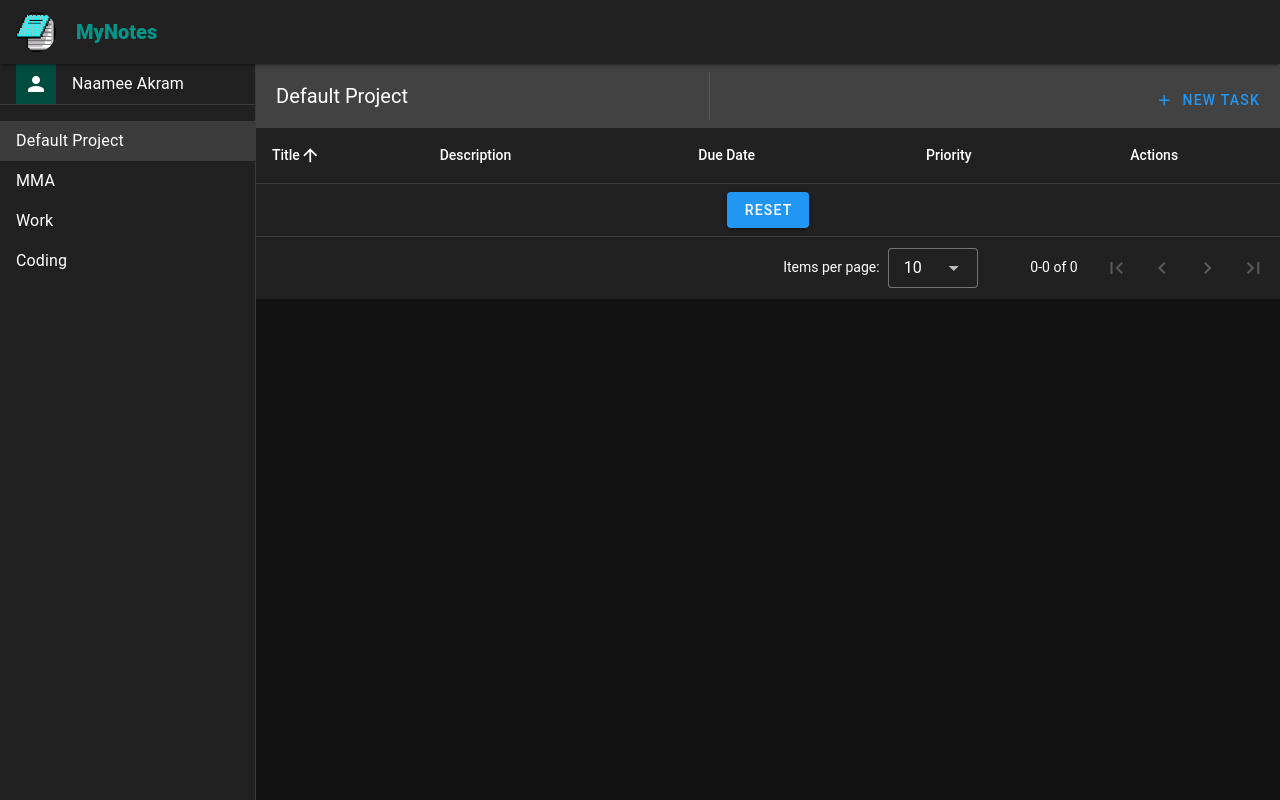
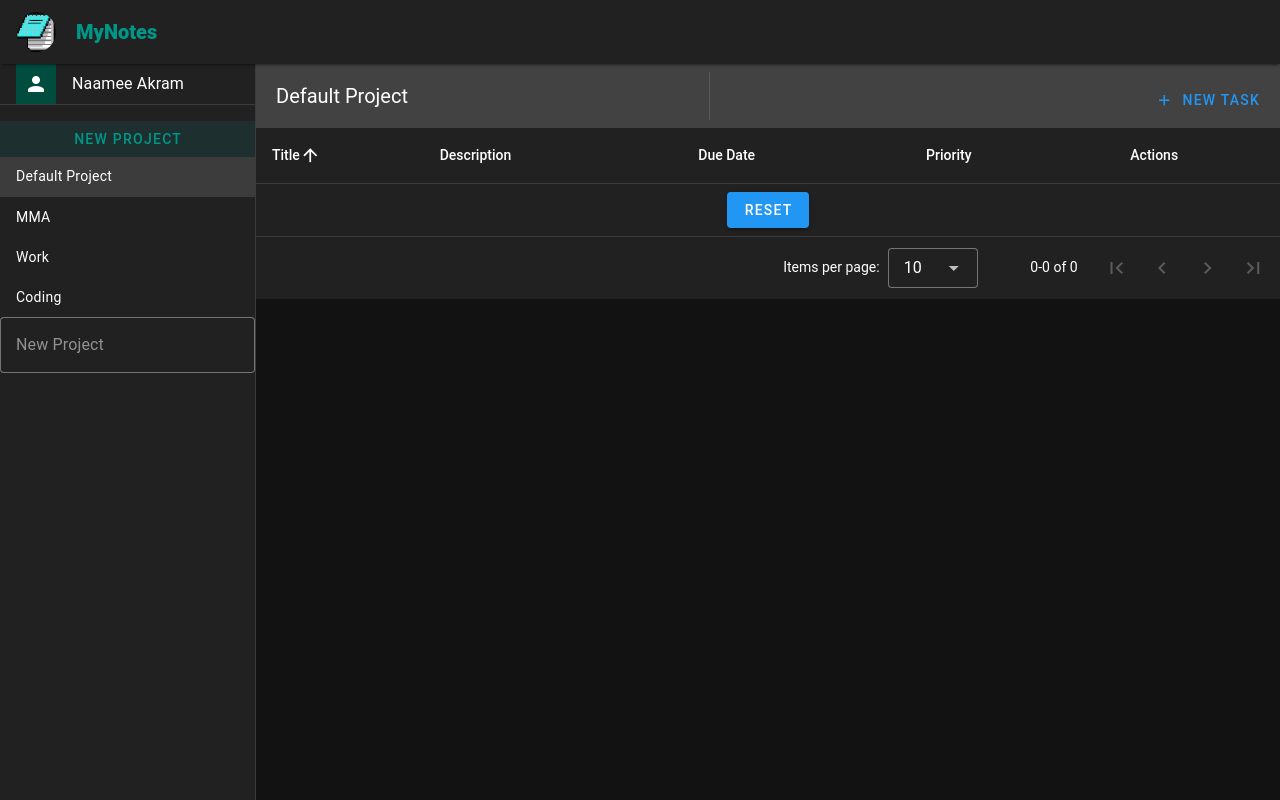
Before and after one commit to Naamee/todoapp, a Vue app: page / in a window 1280 px wide. Built offline with nearby package versions, Linux system fonts and the light colour scheme.

Commit message:
added new test table (need fixing) / fixed routers / added new project functionality (need fixing)

```diff
--- a/src/components/TestDataTable.vue
+++ b/src/components/TestDataTable.vue
@@ -1,3 +1,49 @@
+<script setup>
+import { useTaskStore } from '@/stores/TaskStore';
+
+const taskStore = useTaskStore();
+const allTasks = taskStore.allTasks;
+</script>
+
 <template>
-    <p>f</p>
-</template>
+    <v-table>
+      <thead>
+        <tr>
+          <th class="text-left">
+            ID
+          </th>
+          <th class="text-left">
+            Name
+          </th>
+          <th class="text-left">
+            Description
+          </th>
+          <th class="text-left">
+            Due Date
+          </th>
+          <th class="text-left">
+            Priority
+          </th>
+          <th class="text-center">
+            Actions
+          </th>
+        </tr>
+      </thead>
+      <tbody>
+        <tr
+          v-for="task in allTasks"
+          :key="task.id"
+        >
+          <td>{{ task.id }}</td>
+          <td>{{ task.title }}</td>
+          <td>{{ task.description }}</td>
+          <td>{{ task.dueDate }}</td>
+          <td>{{ task.priority }}</td>
+          <td class="text-center">
+            <v-btn aria-label="edit" icon="mdi-pencil" variant="plain"></v-btn>
+            <v-btn aria-label="delete" icon="mdi-delete" variant="plain"></v-btn>
+          </td>
+        </tr>
+      </tbody>
+    </v-table>
+  </template>
--- a/src/components/TheNavigation.vue
+++ b/src/components/TheNavigation.vue
@@ -1,8 +1,19 @@
 <script setup>
+import { ref } from 'vue'
 import { useProjectStore } from '@/stores/ProjectStore'
 
 const projectsStore = useProjectStore()
 const projects = projectsStore.projects
+
+const isActive = ref(false)
+
+const addProject = () => {
+    isActive.value = !isActive.value
+}
+
+const newProject = (name) => {
+  projectsStore.addProject(name)
+}
 </script>
 
 <template>
@@ -12,7 +23,26 @@ const projects = projectsStore.projects
       <v-list-item title="Naamee Akram"></v-list-item>
     </div>
     <v-divider class="mb-4"></v-divider>
-        <v-list-item link to="/" title="Default Project"></v-list-item>
-        <v-list-item v-for="project in projects" :key="project" :to="`/project/${project}`" :title="project"></v-list-item>
+    <v-btn variant="tonal" rounded="0" block="true" color="teal" @click="addProject"
+      >New Project</v-btn
+    >
+    <v-list-item link to="/" class="text-body-2">Default Project</v-list-item>
+    <v-list-item v-for="project in projects" :key="project" :to="`/project/${project}`">
+      <v-list-item-title class="text-body-2">{{ project }}</v-list-item-title></v-list-item
+    >
+    <v-text-field
+            v-model="newProjectName"
+            hide-details
+            placeholder="New Project"
+            variant="outlined"
+            @keyup.enter="newProject(newProjectName)"
+            :class="{active: isActive}"
+          ></v-text-field>
   </v-navigation-drawer>
 </template>
+
+<style scoped>
+.active {
+  display: none;
+}
+</style>
--- a/src/stores/ProjectStore.js
+++ b/src/stores/ProjectStore.js
@@ -2,4 +2,9 @@ import { defineStore } from 'pinia'
 
 export const useProjectStore = defineStore('project', {
     state: () => { return { projects: [ 'MMA', 'Work', 'Coding'] }},
+    actions: {
+        addProject(project) {
+            this.projects.push(project);
+        }
+    },
 })
--- /dev/null
+++ b/src/stores/TaskStore.js
@@ -0,0 +1,31 @@
+import { defineStore } from 'pinia'
+
+export const useTaskStore = defineStore('task', {
+    state: () => { return {
+        newTask: {
+            id: 0,
+            title: '',
+            description: '',
+            dueDate: null,
+            priority: '',
+            status: false,
+        },
+        allTasks: [
+            {id: 1, title: 'Go Gym', description: 'This is the first task', dueDate: '2021/09/01', priority: 'High', status: false},
+        ],
+    }},
+    actions: {
+        addTask() {
+            this.allTasks.push({ ...this.newTask });
+            this.clearTask();
+        },
+        clearTask() {
+            this.newTask = {
+                title: '',
+                description: '',
+                dueDate: '',
+                priority: '',
+            }
+        }
+    }
+})
```
Lines whose indentation alone changed are shown as unchanged.
